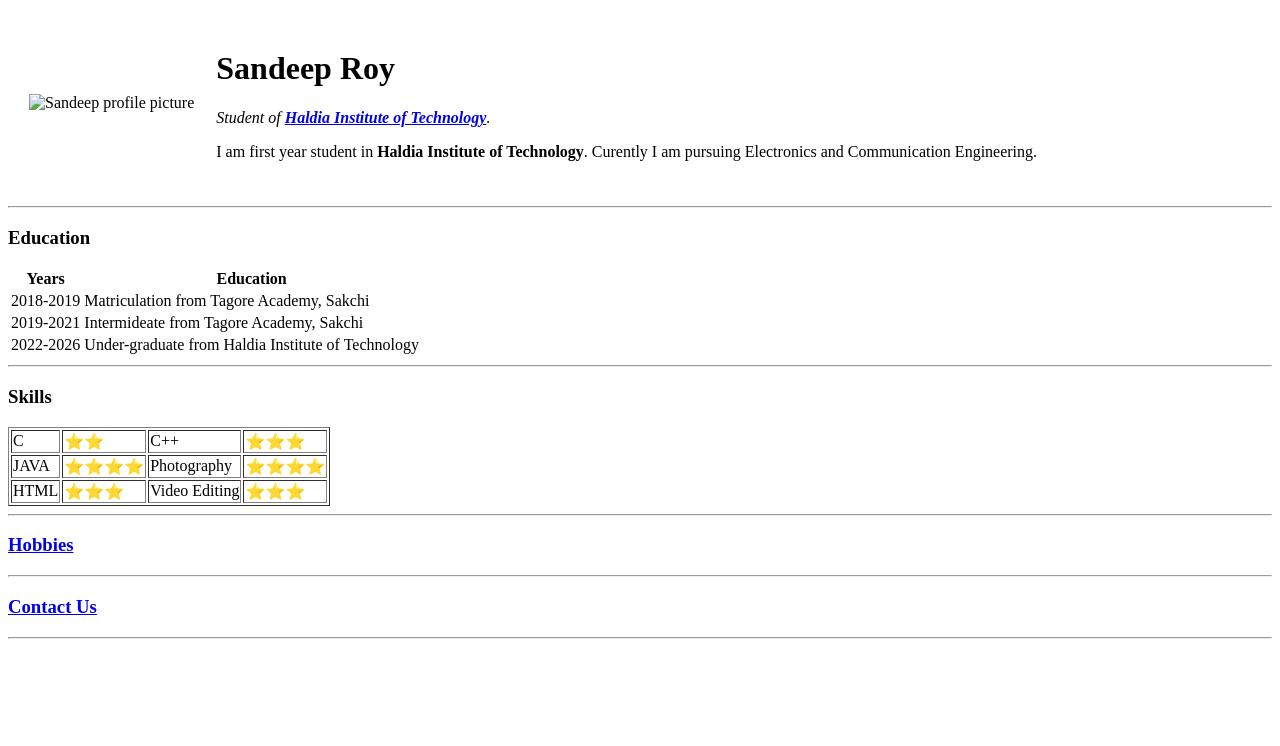
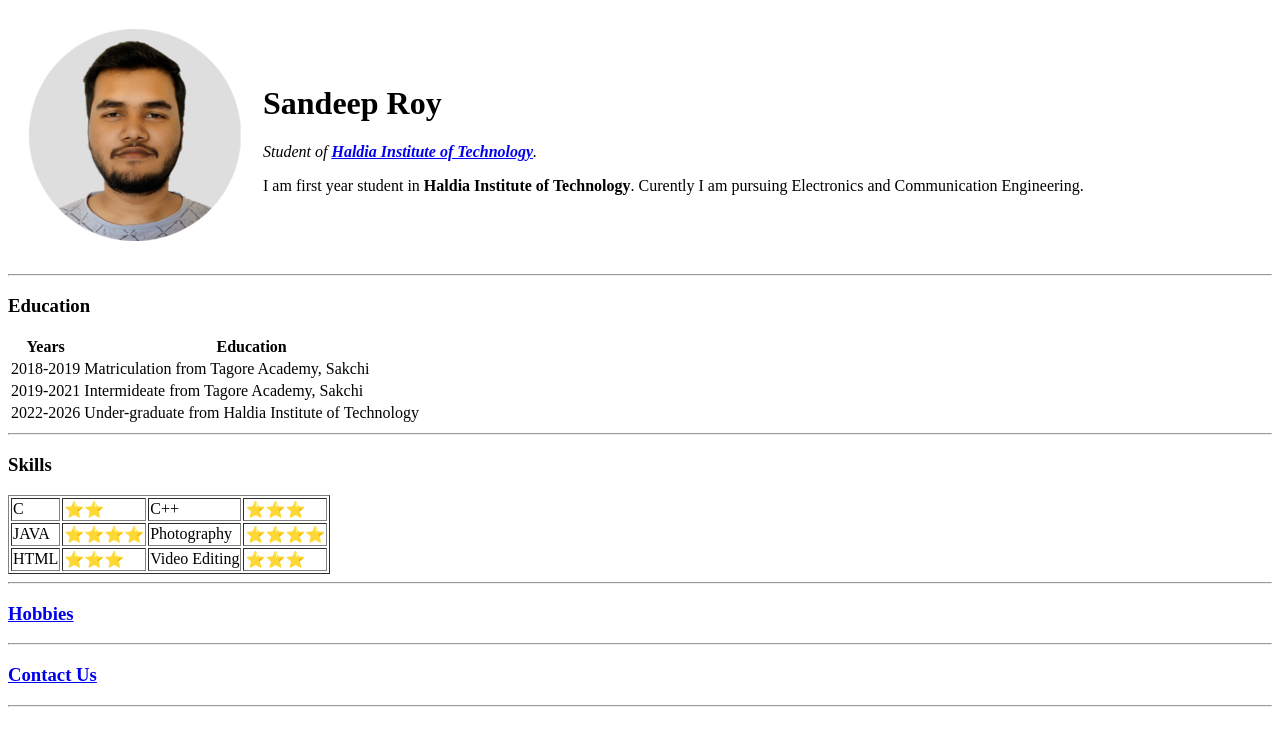
Before and after one commit to sandeeproy710/cv, a plain HTML site: page index.html in a window 1280 px wide. Drawn offline with Linux system fonts and the light colour scheme.

Commit message:
update img

```diff
--- a/index.html
+++ b/index.html
@@ -7,7 +7,7 @@
 <body>
     <table cellspacing="20">
         <tr>
-            <td><img src="img/1646464369729-01-removebg-preview-modified.png" alt="Sandeep profile picture">
+            <td><img src="1646464369729-01-removebg-preview-modified.png" alt="Sandeep profile picture">
             </td>
             <td> <h1>Sandeep Roy</h1>
                 <p><em>Student of <strong> <a href="https://hithaldia.ac.in">Haldia Institute of Technology</a></strong>.</em></p>
```
